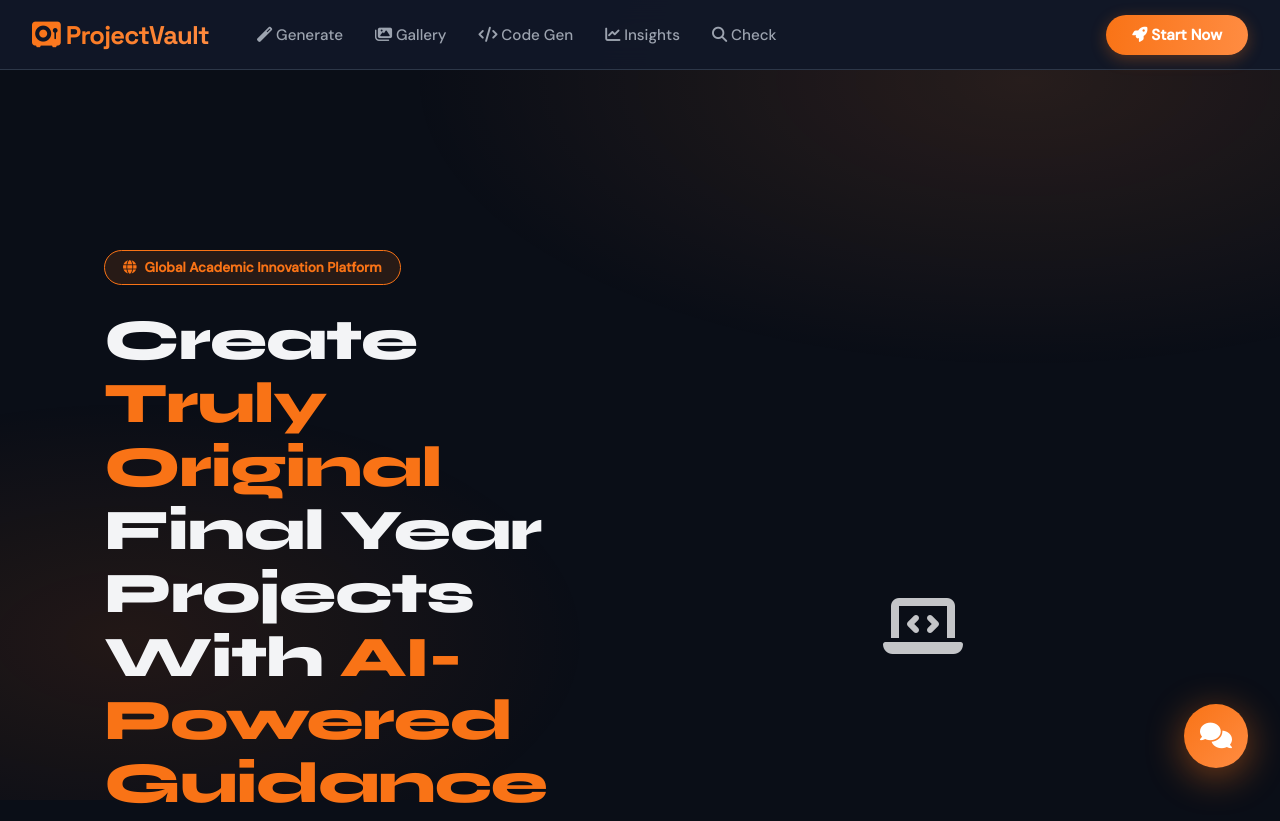
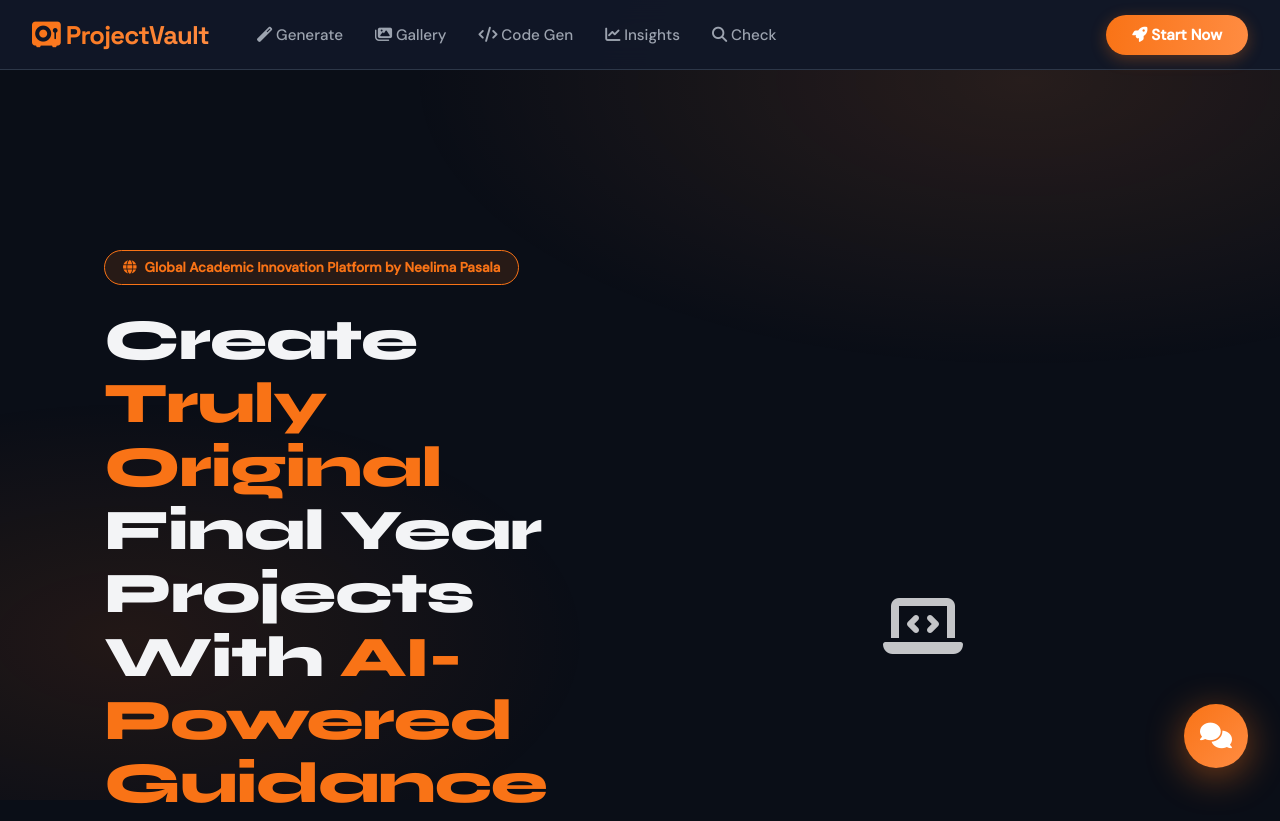
Before and after one commit to Neelimapasala/ProjectVault, a plain HTML site: page index.html in a window 1280 px wide. Shown: the top 821 px of the page. Drawn offline with Linux system fonts and the light colour scheme.

Commit message:
Update index.html

```diff
--- a/index.html
+++ b/index.html
@@ -902,7 +902,7 @@ footer {
 <section style="padding-top: 80px; padding-bottom: 40px;">
   <div class="hero">
     <div>
-      <div class="hero-badge"><i class="fas fa-globe"></i> Global Academic Innovation Platform</div>
+      <div class="hero-badge"><i class="fas fa-globe"></i> Global Academic Innovation Platform by Neelima Pasala</div>
       <h1>Create <em>Truly Original</em> Final Year Projects<br>With <em>AI-Powered Guidance</em></h1>
       <p>Stop searching endlessly. ProjectVault generates novel, globally-verified project ideas for all degree levels and disciplines — with AI code generation, industry alignment, and complete roadmaps.</p>
       <div class="hero-btns">
```
